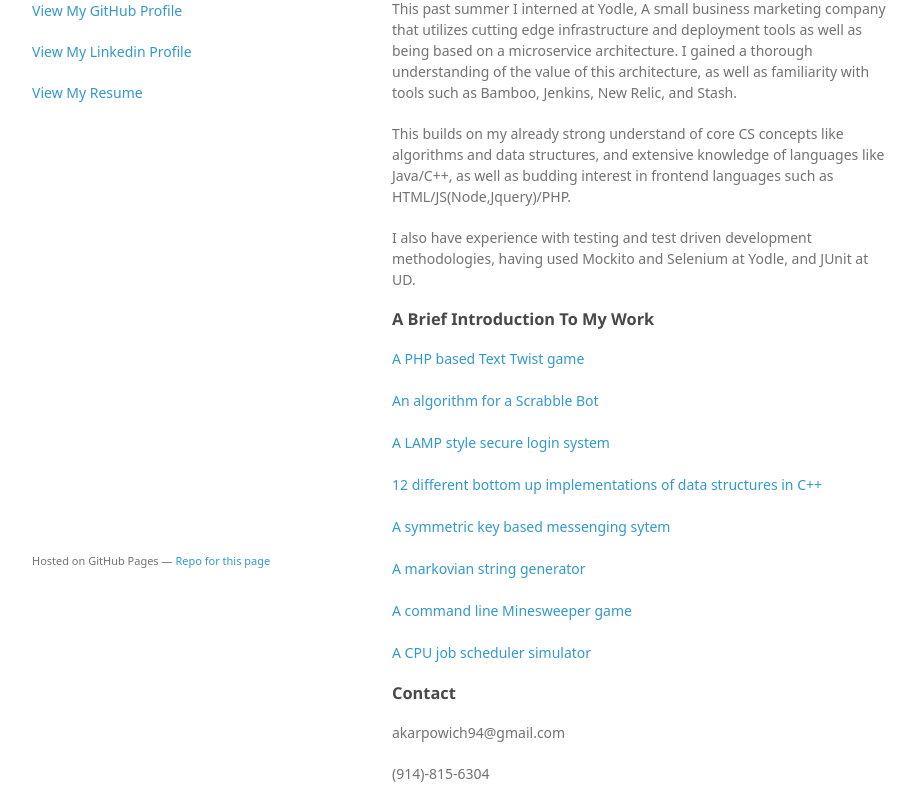
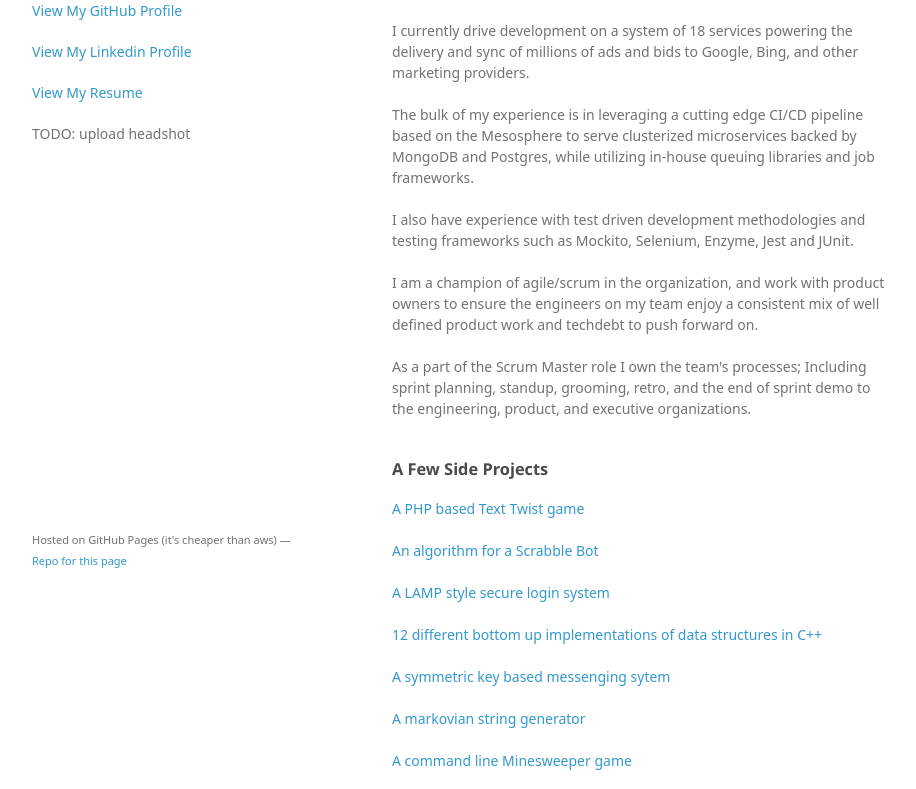
Before and after one commit to karpcode/karpcode.github.io, a plain HTML site: page index.html in a window 1280 px wide. Shown: the part 160-949 px from the top of the page, without its empty margins (178-1094 px from the left). Drawn offline with Linux system fonts and the light colour scheme; a web font is replaced by a local one.

Commit message:
updated experience and other minor updates

```diff
--- a/index.html
+++ b/index.html
@@ -3,7 +3,7 @@
   <head>
     <meta charset="utf-8">
     <meta http-equiv="X-UA-Compatible" content="chrome=1">
-    <title>Karpcode.GitHub.io by karpcode</title>
+    <title>Adam Karpowich</title>
 
     <link rel="stylesheet" href="stylesheets/styles.css">
     <link rel="stylesheet" href="stylesheets/github-light.css">
@@ -24,20 +24,26 @@
         <p class="view"><a href="https://www.linkedin.com/in/karpowich">View My Linkedin Profile</a></p>
         <p class="view"><a href="http://karpz.com/RESUME_S17.pdf" target="_blank">View My Resume</a></p>
 
+        <!----> TODO: upload headshot
+        <!--<img src = "http://karpz.com/head.png"></img>-->
+
       </header>
       <section>
 
 <h3>
 <a class="anchor" href="#designer-templates" aria-hidden="true"><span aria-hidden="true" class="octicon octicon-link"></span></a>A Little About Me</h3>
 
-<p>A senior CS student at the University of Delaware with experience in both software and hardware applications.</p>
-<p>This past summer I interned at Yodle, A small business marketing company that utilizes cutting edge infrastructure and deployment tools as well as being based on a microservice architecture.
-    I gained a thorough understanding of the value of this architecture, as well as familiarity with tools such as Bamboo, Jenkins, New Relic, and Stash.</p>
-<p>This builds on my already strong understand of core CS concepts like algorithms and data structures, and extensive knowledge of languages like Java/C++, as well as budding interest in frontend languages such as HTML/JS(Node,Jquery)/PHP.</p>
-<p>I also have experience with testing and test driven development methodologies, having used Mockito and Selenium at Yodle, and JUnit at UD.</p>
+<p>Software Engineer & Scrum Master for the Web.com Ads team. At Web, I'm contributing to a platform that helps small businesses find and build meaningful relationships with more of their target market. <br><br>
+I currently drive development on a system of 18 services powering the delivery and sync of millions of ads and bids to Google, Bing, and other marketing providers.<br><br>
+The bulk of my experience is in leveraging a cutting edge CI/CD pipeline based on the Mesosphere to serve clusterized microservices backed by MongoDB and Postgres, while utilizing in-house queuing libraries and job frameworks.<br><br>
+I also have experience with test driven development methodologies and testing frameworks such as Mockito, Selenium, Enzyme, Jest and JUnit.<br><br>
+I am a champion of agile/scrum in the organization, and work with product owners to ensure the engineers on my team enjoy a consistent mix of well defined product work and techdebt to push forward on.<br><br>
+As a part of the Scrum Master role I own the team's processes; Including sprint planning, standup, grooming, retro, and the end of sprint demo to the engineering, product, and executive organizations.<br><br>
+
+
 
 <h3>
-<a id="welcome-to-github-pages" class="anchor" href="#welcome-to-github-pages" aria-hidden="true"><span aria-hidden="true" class="octicon octicon-link"></span></a>A Brief Introduction To My Work</h3>
+<a id="welcome-to-github-pages" class="anchor" href="#welcome-to-github-pages" aria-hidden="true"><span aria-hidden="true" class="octicon octicon-link"></span></a>A Few Side Projects</h3>
 
 <a href="https://github.com/akarpz/Text-Twist">A PHP based Text Twist game</a><br></br>
 <a href="https://github.com/akarpz/Scrabble-bot">An algorithm for a Scrabble Bot</a><br></br>
@@ -55,7 +61,7 @@
 
       </section>
       <footer>
-        <p><small>Hosted on GitHub Pages &mdash; <a href="https://github.com/karpcode/karpcode.github.io">Repo for this page</a></small></p>
+        <p><small>Hosted on GitHub Pages (it's cheaper than aws) &mdash; <a href="https://github.com/karpcode/karpcode.github.io">Repo for this page</a></small></p>
       </footer>
     </div>
     <script src="javascripts/scale.fix.js"></script>
```
